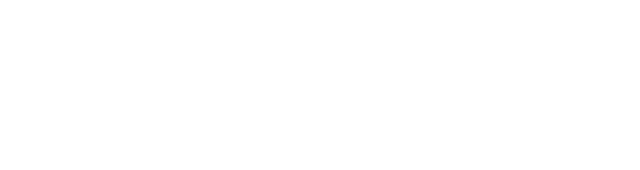
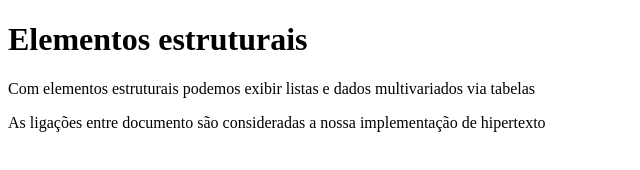
Before and after one commit to ufjf-dcc202/ufjf-dcc202-2025-1-b-atv03-V-Albino, a plain HTML site: page index.html in a window 1280 px wide. Shown: the whole page, without its empty margins (0-640 px from the left). Drawn offline with Linux system fonts and the light colour scheme.

Commit message:
Commit 2 - conteudo Elementos Estruturais

```diff
--- a/index.html
+++ b/index.html
@@ -3,9 +3,12 @@
 <head>
     <meta charset="UTF-8">
     <meta name="viewport" content="width=device-width, initial-scale=1.0">
-    <title>Document</title>
+    <title>DCC202 Aula 05: Elementos Estruturais</title>
 </head>
 <body>
+    <h1>Elementos estruturais</h1>
+    <p>Com elementos estruturais podemos exibir listas e dados multivariados via tabelas</p>
 
+    <p>As ligações entre documento são consideradas a nossa implementação de hipertexto</p>
 </body>
 </html>
```
